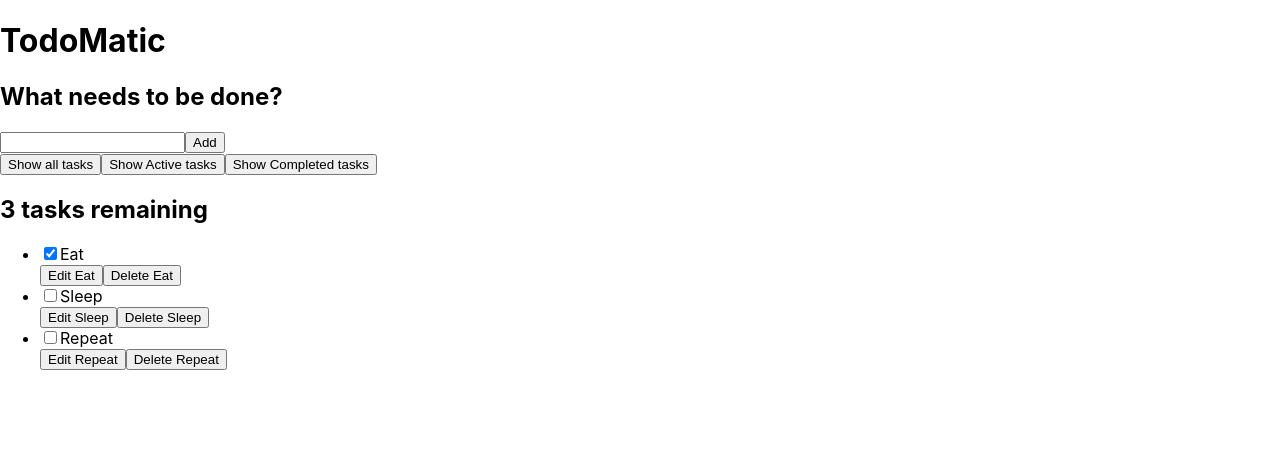
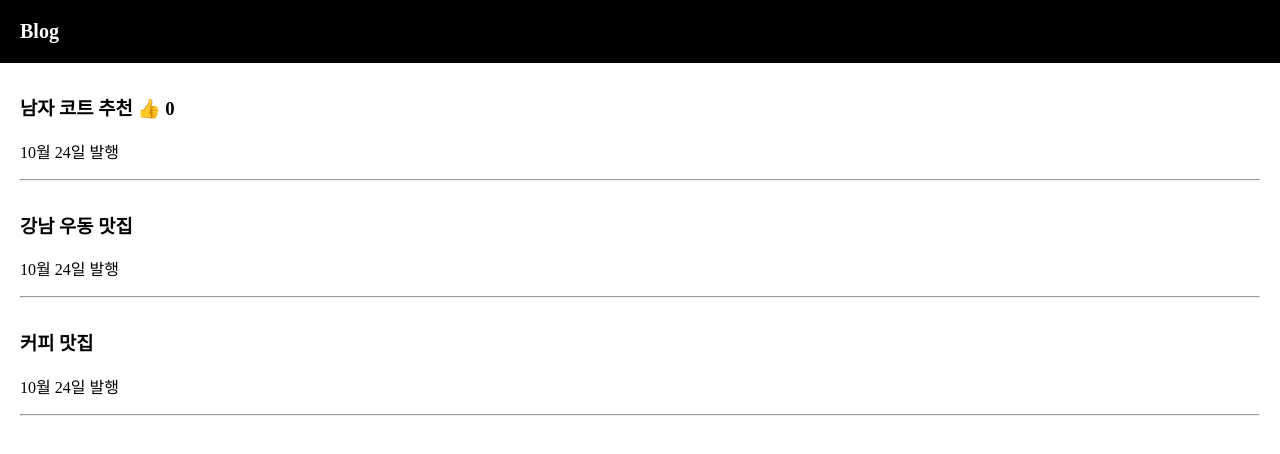
Before and after one commit to rudgus327/moz-todo-react, a React (Create React App) app: page / in a window 1280 px wide. Shown: the top 454 px of the page. Built offline with nearby package versions, Linux system fonts and the light colour scheme.

Commit message:
리액트 기초 따라해보기

```diff
--- a/src/App.css
+++ b/src/App.css
@@ -1,5 +1,26 @@
 .App {
   text-align: center;
+}
+body{
+  font-family: 'nanumsquare';
+}
+
+.black-nav{
+  background: black;
+  width: 100%;
+  display: flex;
+  color: white;
+  padding: 20px;
+  font-weight: 600;
+  font-size: 20px;
+  box-sizing: border-box;
+}
+
+.list{
+  margin-top :30px;
+  text-align: left;
+  padding-left: 20px;
+  padding-right: 20px;
 }
 
 .App-logo {
--- a/src/App.js
+++ b/src/App.js
@@ -1,98 +1,33 @@
-import logo from './logo.svg';
+//import logo from './logo.svg';
+/*eslint-disable*/
+import React,{useState} from 'react';
 import './App.css';
 
-function App(props) {
+function App() {
+
+  let [title,titleChangeTo] = useState(["남자 코트 추천","강남 우동 맛집","커피 맛집"]);
+  let[like,likeChangeTo] = useState(0);
+  let post ='강남 고기 맛집';
   return (
-    <div className="todoapp stack-large">
-      <h1>TodoMatic</h1>
-      <form>
-        <h2 className="label-wrapper">
-          <label htmlFor="new-todo-input" className="label__lg">
-            What needs to be done?
-          </label>
-        </h2>
-        <input
-          type="text"
-          id="new-todo-input"
-          className="input input__lg"
-          name="text"
-          autoComplete="off"
-        />
-        <button type="submit" className="btn btn__primary btn__lg">
-          Add
-        </button>
-      </form>
-      <div className="filters btn-group stack-exception">
-        <button type="button" className="btn toggle-btn" aria-pressed="true">
-          <span className="visually-hidden">Show </span>
-          <span>all</span>
-          <span className="visually-hidden"> tasks</span>
-        </button>
-        <button type="button" className="btn toggle-btn" aria-pressed="false">
-          <span className="visually-hidden">Show </span>
-          <span>Active</span>
-          <span className="visually-hidden"> tasks</span>
-        </button>
-        <button type="button" className="btn toggle-btn" aria-pressed="false">
-          <span className="visually-hidden">Show </span>
-          <span>Completed</span>
-          <span className="visually-hidden"> tasks</span>
-        </button>
+    <div className="App">
+      <div className="black-nav">
+        <div>Blog</div>
       </div>
-      <h2 id="list-heading">3 tasks remaining</h2>
-      <ul
-        role="list"
-        className="todo-list stack-large stack-exception"
-        aria-labelledby="list-heading">
-        <li className="todo stack-small">
-          <div className="c-cb">
-            <input id="todo-0" type="checkbox" defaultChecked={true} />
-            <label className="todo-label" htmlFor="todo-0">
-              Eat
-            </label>
-          </div>
-          <div className="btn-group">
-            <button type="button" className="btn">
-              Edit <span className="visually-hidden">Eat</span>
-            </button>
-            <button type="button" className="btn btn__danger">
-              Delete <span className="visually-hidden">Eat</span>
-            </button>
-          </div>
-        </li>
-        <li className="todo stack-small">
-          <div className="c-cb">
-            <input id="todo-1" type="checkbox" />
-            <label className="todo-label" htmlFor="todo-1">
-              Sleep
-            </label>
-          </div>
-          <div className="btn-group">
-            <button type="button" className="btn">
-              Edit <span className="visually-hidden">Sleep</span>
-            </button>
-            <button type="button" className="btn btn__danger">
-              Delete <span className="visually-hidden">Sleep</span>
-            </button>
-          </div>
-        </li>
-        <li className="todo stack-small">
-          <div className="c-cb">
-            <input id="todo-2" type="checkbox" />
-            <label className="todo-label" htmlFor="todo-2">
-              Repeat
-            </label>
-          </div>
-          <div className="btn-group">
-            <button type="button" className="btn">
-              Edit <span className="visually-hidden">Repeat</span>
-            </button>
-            <button type="button" className="btn btn__danger">
-              Delete <span className="visually-hidden">Repeat</span>
-            </button>
-          </div>
-        </li>
-      </ul>
+      <div className="list">
+        <h3>{ title[0] } <span onClick={()=>{ likeChangeTo(like+1) }}>👍</span> {like} </h3>
+        <p>10월 24일 발행</p>
+        <hr/>
+      </div>
+      <div className="list">
+        <h3>{ title[1] }</h3>
+        <p>10월 24일 발행</p>
+        <hr/>
+      </div>
+      <div className="list">
+        <h3>{ title[2] }</h3>
+        <p>10월 24일 발행</p>
+        <hr/>
+      </div>
     </div>
   );
 }
```
